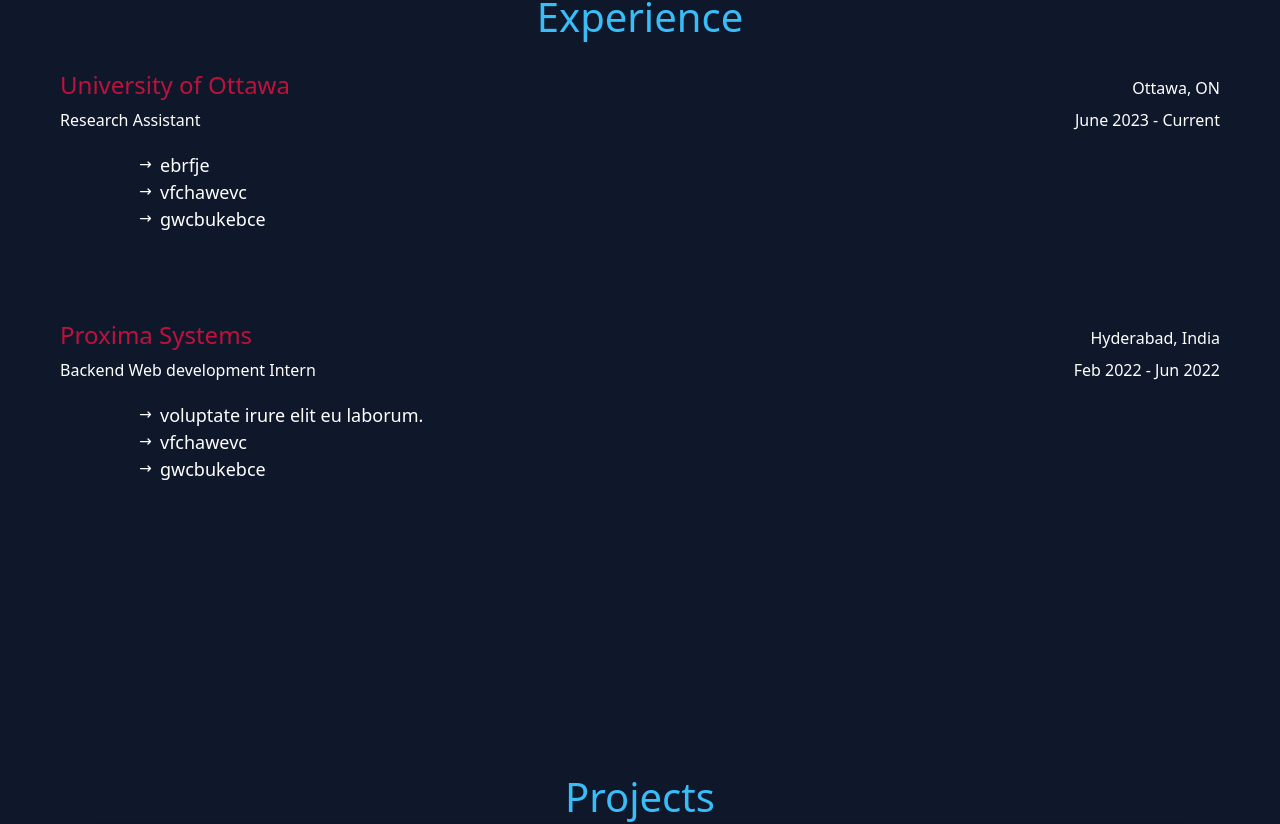
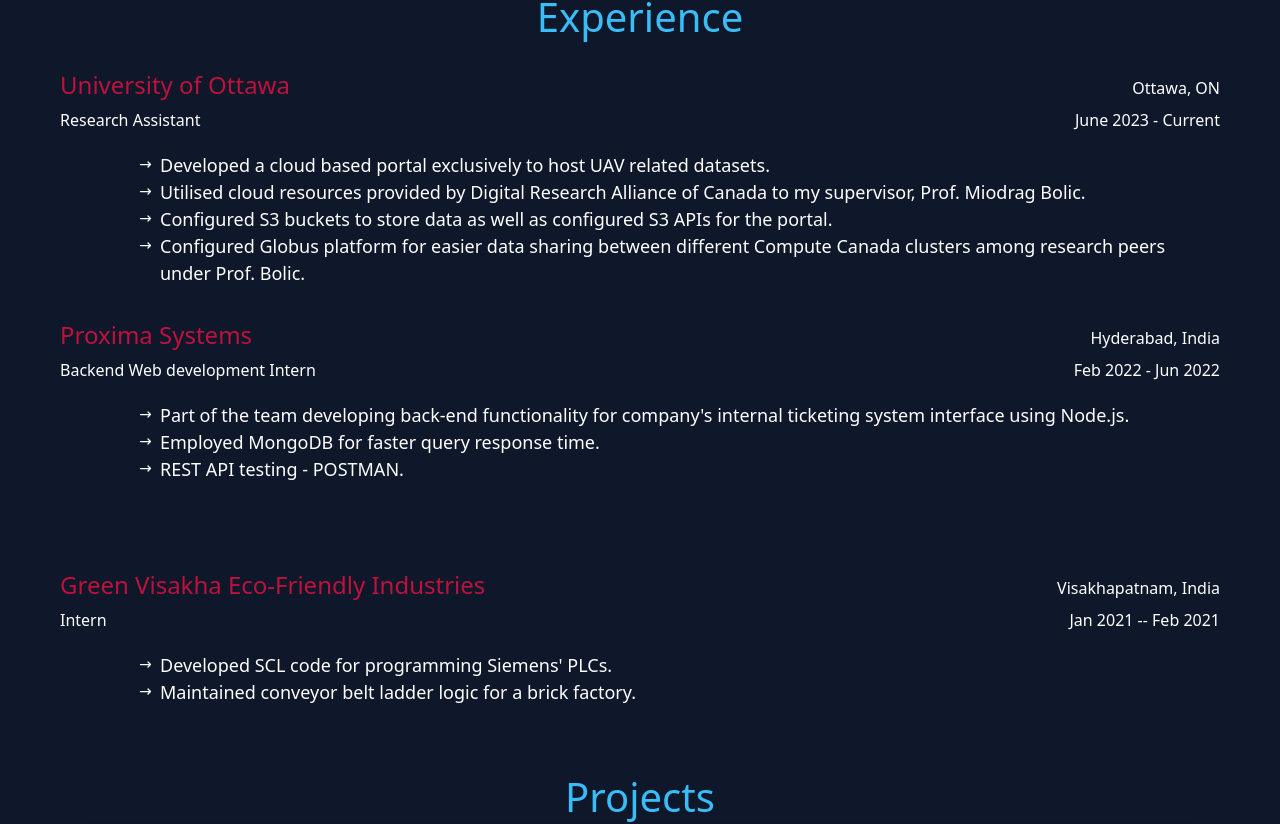
Before and after one commit to Himagna-Ganti/my_website, a React (Create React App) app: page / in a window 1280 px wide. Shown: the part 724-1548 px from the top of the page. Built offline with nearby package versions, Linux system fonts and the light colour scheme; a web font is replaced by a local one.

Commit message:
Going to add contact form in next iteration

```diff
--- a/src/components/Experience.js
+++ b/src/components/Experience.js
@@ -6,14 +6,33 @@
     location: "Ottawa, ON",
     position: "Research Assistant",
     duration: " June 2023 - Current",
-    summary: ["ebrfje", "vfchawevc", "gwcbukebce"],
+    summary: [
+      "Developed a cloud based portal exclusively to host UAV related datasets.",
+      "Utilised cloud resources provided by Digital Research Alliance of Canada to my supervisor, Prof. Miodrag Bolic.",
+      "Configured S3 buckets to store data as well as configured S3 APIs for the portal.",
+      "Configured Globus platform for easier data sharing between different Compute Canada clusters among research peers under Prof. Bolic.",
+    ],
   },
   {
     company: "Proxima Systems",
     location: "Hyderabad, India",
     position: "Backend Web development Intern",
     duration: " Feb 2022 - Jun 2022 ",
-    summary: ["voluptate irure elit eu laborum.", "vfchawevc", "gwcbukebce"],
+    summary: [
+      "Part of the team developing back-end functionality for company's internal ticketing system interface using Node.js.",
+      "Employed MongoDB for faster query response time.",
+      "REST API testing - POSTMAN.",
+    ],
+  },
+  {
+    company: "Green Visakha Eco-Friendly Industries",
+    location: "Visakhapatnam, India",
+    position: "Intern",
+    duration: " Jan 2021 -- Feb 2021 ",
+    summary: [
+      "Developed SCL code for programming Siemens' PLCs.",
+      "Maintained conveyor belt ladder logic for a brick factory.",
+    ],
   },
 ];
 
--- a/src/components/Skills.js
+++ b/src/components/Skills.js
@@ -19,6 +19,7 @@
     data: "Bash",
     learning: "1",
   },
+  { data: "C++", learning: "1" },
   {
     data: "HTML",
     learning: "0",
@@ -39,6 +40,7 @@
     data: "React",
     learning: "1",
   },
+  { data: "Tailwind", learning: "0" },
   {
     data: "Node JS",
     learning: "0",
--- a/src/components/Terminal.js
+++ b/src/components/Terminal.js
@@ -51,19 +51,9 @@
           <Typed
             className="text-slate-100"
             strings={[
-              "Anim duis velit tempor magna ut qui quis in.Elit non excepteur ad aliqua.Veniam est eu quis commodo quis laboris fugiat nostrud dolor in.",
+              "I am a graduate student at Univesity of Ottawa, specialising in full stack web development.",
             ]}
             startDelay={9000}
-            showCursor={false}
-            typeSpeed={20}
-          />
-          <br />
-          <Typed
-            className="text-slate-100"
-            strings={[
-              "Est eiusmod irure sit excepteur nostrud minim.Irure reprehenderit labore consectetur enim ullamco tempor.",
-            ]}
-            startDelay={12800}
             showCursor={false}
             typeSpeed={20}
           />
--- a/src/components/Tile.js
+++ b/src/components/Tile.js
@@ -17,7 +17,7 @@
     console.log(typeof props.learning);
     return (
       <>
-        <div className=" bg-transparent border-2 border-white max-w-max h-[40px] rounded-lg flex items-center justify-center">
+        <div className=" bg-transparent border-2  hover:animate-bounce   border-white max-w-max h-[40px] rounded-lg flex items-center justify-center">
           <h1 className="text-white text-xl font-bold px-[5px]">
             {props.data}
           </h1>
```
Also changed, not shown: src/components/Contact.js (added).
